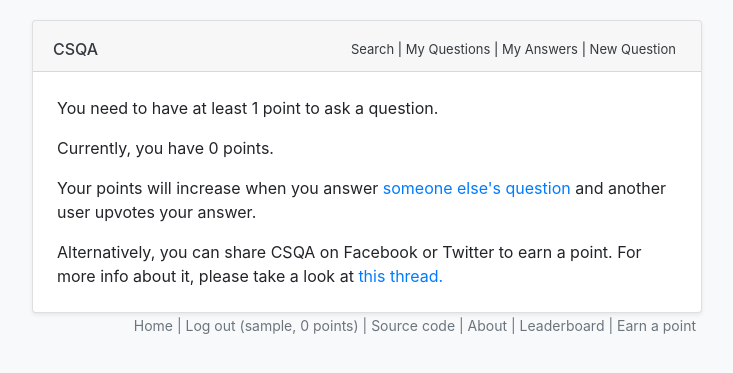
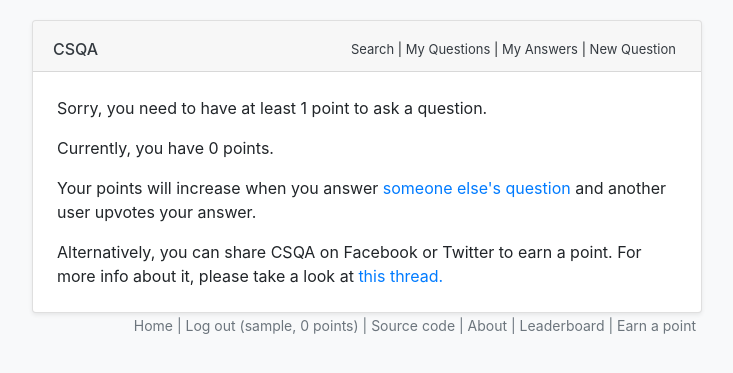
Before and after one commit to ykdojo/csqa, a Django app: page /question/new/ in a window 1280 px wide. Shown: the top 373 px of the page, without its empty margins (273-1006 px from the left). Run offline with Django 3.2, Linux system fonts and the light colour scheme; the visitor is signed in with stand-in values (Sample User, id 1); some libraries are stand-ins or nearby versions.

Commit message:
Update new.html

```diff
--- a/templates/new.html
+++ b/templates/new.html
@@ -14,7 +14,7 @@
         <button type="submit" class="btn btn-primary mb-2">Submit</button>
     </form>
     {% else %}
-    <p>You need to have at least 1 point to ask a question.</p>
+    <p>Sorry, you need to have at least 1 point to ask a question.</p>
     <p>Currently, you have {{ current_user.points }} points.</p>
     <p>Your points will increase when you answer <a href="/">someone else's question</a> and another user upvotes your answer.</p>
     <p>
```
